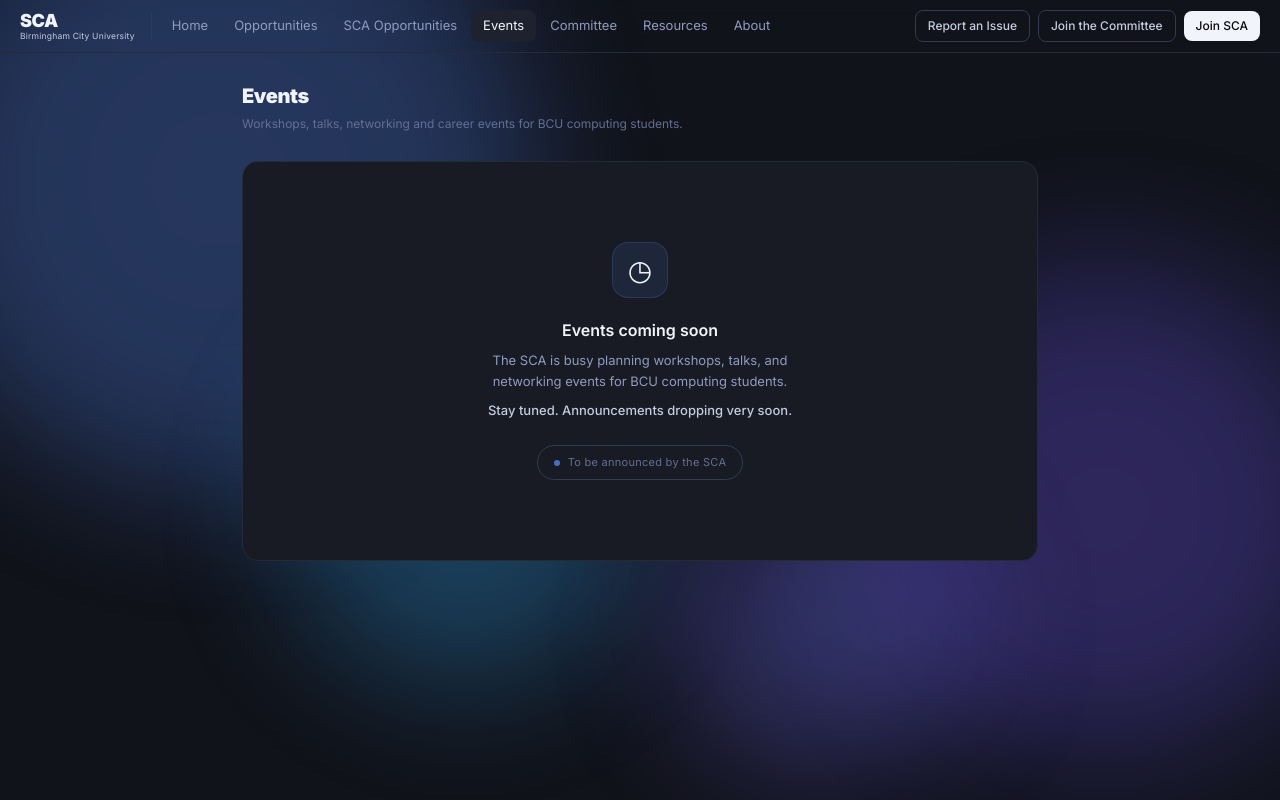
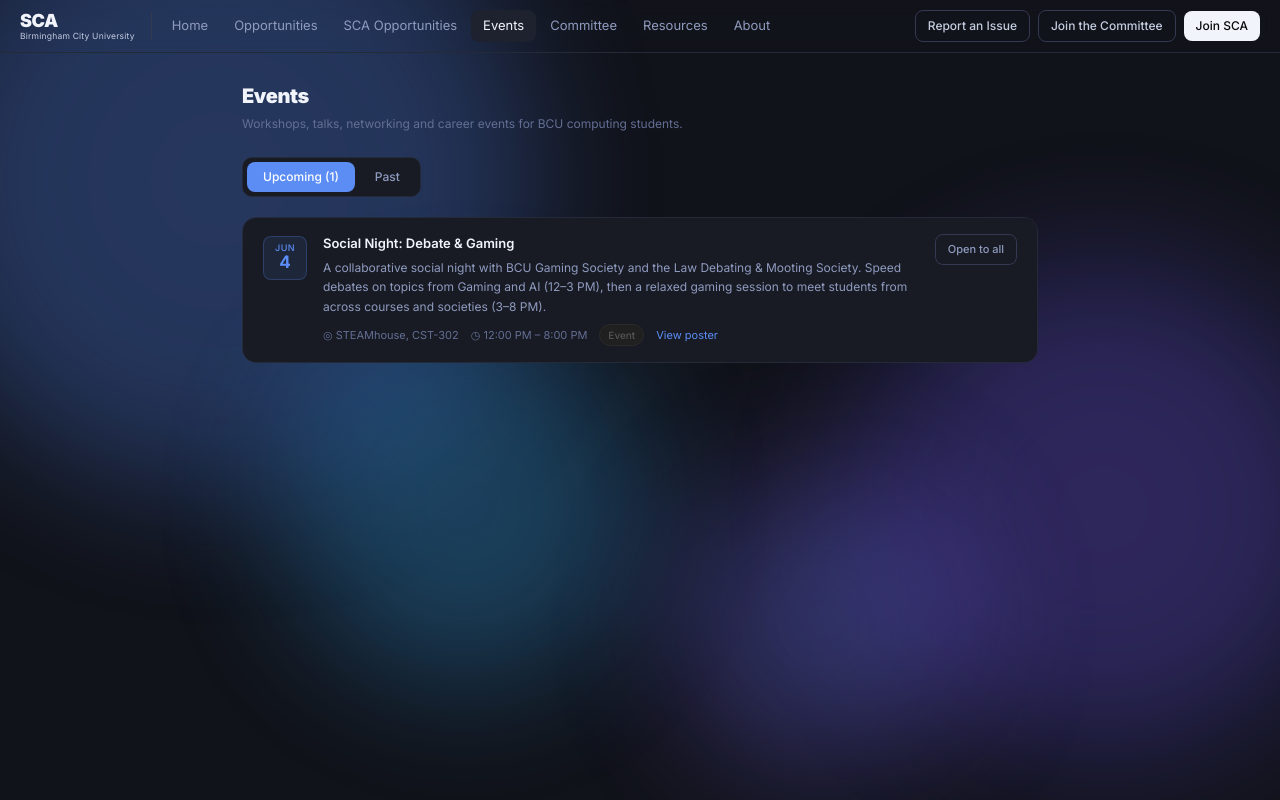
Before and after one commit to uffbilxl/sca, a Next.js app: page /events in a window 1280 px wide. Built offline with nearby package versions, Linux system fonts and the light colour scheme.

Commit message:
Add events page tabs, poster modal, and Social Night event
- Upcoming/Past tab toggle with live counts
- Poster lightbox modal (view poster link on event card)
- Social Night 4 Jun 2026 added with full description
- Fix STEAMhouse spelling
- Add poster field to SCAEvent type

```diff
--- a/src/app/events/page.tsx
+++ b/src/app/events/page.tsx
@@ -1,38 +1,69 @@
+'use client'
+import { useState } from 'react'
+import Image from 'next/image'
 import { format } from 'date-fns'
 import { eventTypeLabel, spotsLeft } from '@/lib/utils'
 import { RegisterButton } from '@/components/events/RegisterButton'
 import type { SCAEvent } from '@/types'
 
-// Add events here - same pattern as src/data/opportunities.ts
 const EVENTS: SCAEvent[] = [
-  // {
-  //   id: 'example-event',
-  //   title: 'Tech Talk: Breaking into FAANG',
-  //   description: 'A panel of BCU alumni share their experiences.',
-  //   location: 'Curzon Building, Room G18',
-  //   isOnline: false,
-  //   date: new Date('2025-11-01T18:00:00'),
-  //   endDate: new Date('2025-11-01T20:00:00'),
-  //   spots: 60,
-  //   registrations: 0,
-  //   registrationUrl: null,
-  //   type: 'TALK',
-  // },
+  {
+    id: 'social-night-june-2026',
+    title: 'Social Night: Debate & Gaming',
+    description: 'A collaborative social night with BCU Gaming Society and the Law Debating & Mooting Society. Speed debates on topics from Gaming and AI (12–3 PM), then a relaxed gaming session to meet students from across courses and societies (3–8 PM).',
+    location: 'STEAMhouse, CST-302',
+    isOnline: false,
+    date: new Date('2026-06-04T12:00:00'),
+    endDate: new Date('2026-06-04T20:00:00'),
+    spots: null,
+    registrations: 0,
+    registrationUrl: null,
+    type: 'OTHER',
+    poster: '/posters/social-night-june-2026.jpg',
+  },
 ]
 
 export default function EventsPage() {
-  const upcoming = EVENTS.filter(e => e.date >= new Date()).sort((a, b) => +a.date - +b.date)
+  const now = new Date()
+  const upcoming = EVENTS.filter(e => e.date >= now).sort((a, b) => +a.date - +b.date)
+  const past = EVENTS.filter(e => e.date < now).sort((a, b) => +b.date - +a.date)
+
+  const [tab, setTab] = useState<'upcoming' | 'past'>('upcoming')
+  const [posterSrc, setPosterSrc] = useState<string | null>(null)
+
+  const list = tab === 'upcoming' ? upcoming : past
 
   return (
     <div className="max-w-[860px] mx-auto px-4 sm:px-8 py-5 sm:py-7">
-      <div className="mb-7">
+      {/* Header */}
+      <div className="mb-6">
         <h1 className="text-[20px] font-black tracking-[-0.4px] text-[var(--t1)]">Events</h1>
         <p className="text-[12px] text-[var(--t4)] mt-1">Workshops, talks, networking and career events for BCU computing students.</p>
       </div>
 
-      {upcoming.length === 0 ? (
+      {/* Tabs */}
+      <div className="flex gap-1 mb-5 border border-[var(--b1)] rounded-lg p-1 w-fit bg-[var(--bg2)]">
+        {(['upcoming', 'past'] as const).map(t => (
+          <button
+            key={t}
+            onClick={() => setTab(t)}
+            className={`px-4 py-1.5 rounded-md text-[12px] font-medium transition-colors capitalize ${
+              tab === t
+                ? 'bg-accent text-white'
+                : 'text-[var(--t3)] hover:text-[var(--t1)]'
+            }`}
+          >
+            {t === 'upcoming' ? `Upcoming${upcoming.length ? ` (${upcoming.length})` : ''}` : 'Past'}
+          </button>
+        ))}
+      </div>
+
+      {/* List */}
+      {list.length === 0 ? (
         <div className="border border-[var(--b1)] rounded-2xl bg-[var(--bg2)] py-20 px-6 sm:px-10 text-center">
           <div className="w-14 h-14 rounded-2xl bg-accent/10 border border-accent/20 flex items-center justify-center text-[28px] mx-auto mb-5">◷</div>
+          {tab === 'upcoming' ? (
+            <>
               <div className="text-[16px] font-semibold text-[var(--t1)] mb-2">Events coming soon</div>
               <div className="text-[13px] text-[var(--t3)] max-w-xs mx-auto leading-relaxed">
                 The SCA is busy planning workshops, talks, and networking events for BCU computing students.
@@ -42,46 +73,71 @@ export default function EventsPage() {
                 <span className="w-1.5 h-1.5 rounded-full bg-accent animate-pulse inline-block" />
                 To be announced by the SCA
               </div>
+            </>
+          ) : (
+            <>
+              <div className="text-[16px] font-semibold text-[var(--t1)] mb-2">No past events yet</div>
+              <div className="text-[13px] text-[var(--t3)] max-w-xs mx-auto leading-relaxed">
+                Previous events will appear here once they've taken place.
+              </div>
+            </>
+          )}
         </div>
       ) : (
         <div className="flex flex-col gap-px border border-[var(--b1)] rounded-xl overflow-hidden">
-          {upcoming.map(event => {
+          {list.map(event => {
             const sl = spotsLeft(event.spots, event.registrations)
             const full = sl === 'Full'
+            const isPast = event.date < now
 
             return (
-              <div key={event.id} className="bg-[var(--bg2)] px-4 sm:px-5 py-4 flex items-center gap-3 sm:gap-4 border-b border-[var(--b1)] last:border-b-0 hover:bg-[var(--bg3)] transition-colors">
+              <div
+                key={event.id}
+                className={`bg-[var(--bg2)] px-4 sm:px-5 py-4 flex items-start gap-3 sm:gap-4 border-b border-[var(--b1)] last:border-b-0 transition-colors ${isPast ? 'opacity-70' : 'hover:bg-[var(--bg3)]'}`}
+              >
                 {/* Date block */}
-                <div className="w-11 h-11 rounded-md bg-accent/10 border border-accent/25 flex flex-col items-center justify-center flex-shrink-0">
-                  <span className="text-[9px] font-medium text-accent uppercase tracking-wider leading-none">{format(event.date, 'MMM')}</span>
-                  <span className="text-[17px] font-bold text-accent leading-tight">{format(event.date, 'd')}</span>
+                <div className={`w-11 h-11 rounded-md flex flex-col items-center justify-center flex-shrink-0 mt-0.5 ${isPast ? 'bg-[var(--bg3)] border border-[var(--b1)]' : 'bg-accent/10 border border-accent/25'}`}>
+                  <span className={`text-[9px] font-medium uppercase tracking-wider leading-none ${isPast ? 'text-[var(--t4)]' : 'text-accent'}`}>{format(event.date, 'MMM')}</span>
+                  <span className={`text-[17px] font-bold leading-tight ${isPast ? 'text-[var(--t3)]' : 'text-accent'}`}>{format(event.date, 'd')}</span>
                 </div>
 
                 {/* Info */}
                 <div className="flex-1 min-w-0">
-                  <div className="text-[13px] font-medium text-[var(--t1)] mb-1.5 truncate">{event.title}</div>
-                  <div className="flex gap-2 sm:gap-3 flex-wrap">
+                  <div className="text-[13px] font-semibold text-[var(--t1)] mb-1">{event.title}</div>
+                  {event.description && (
+                    <p className="text-[12px] text-[var(--t3)] leading-relaxed mb-2">{event.description}</p>
+                  )}
+                  <div className="flex gap-2 sm:gap-3 flex-wrap items-center">
                     <span className="text-[11px] text-[var(--t4)] flex items-center gap-1">
                       {event.isOnline ? '⊕' : '◎'} {event.location}
                     </span>
-                    <span className="text-[11px] text-[var(--t4)] hidden sm:inline">
+                    <span className="text-[11px] text-[var(--t4)]">
                       ◷ {format(event.date, 'h:mm a')}{event.endDate ? ` – ${format(event.endDate, 'h:mm a')}` : ''}
                     </span>
                     <span className="badge-gray text-[10px]">{eventTypeLabel(event.type)}</span>
+                    {event.poster && (
+                      <button
+                        onClick={() => setPosterSrc(event.poster!)}
+                        className="text-[11px] text-accent hover:underline flex items-center gap-1"
+                      >
+                        View poster
+                      </button>
+                    )}
                   </div>
                 </div>
 
                 {/* Right */}
                 <div className="flex flex-col items-end gap-1.5 flex-shrink-0">
+                  {isPast ? (
+                    <span className="text-[11px] text-[var(--t4)]">{event.spots ? `${event.registrations} attended` : 'Completed'}</span>
+                  ) : !event.spots && !event.registrationUrl ? (
+                    <span className="px-3 py-1.5 border border-[var(--b2)] rounded-md text-[11px] text-[var(--t3)] font-medium">Open to all</span>
+                  ) : (
+                    <>
                       <RegisterButton eventId={event.id} disabled={full} registrationUrl={event.registrationUrl} />
-                  {sl && sl !== 'Full' && (
-                    <span className="text-[10px] text-[var(--t4)]">{sl}</span>
-                  )}
-                  {full && (
-                    <span className="text-[10px] text-red-400">Full</span>
-                  )}
-                  {!event.spots && (
-                    <span className="text-[10px] text-[var(--t4)]">Open to all</span>
+                      {sl && sl !== 'Full' && <span className="text-[10px] text-[var(--t4)]">{sl}</span>}
+                      {full && <span className="text-[10px] text-red-400">Full</span>}
+                    </>
                   )}
                 </div>
               </div>
@@ -89,6 +145,30 @@ export default function EventsPage() {
           })}
         </div>
       )}
+
+      {/* Poster modal */}
+      {posterSrc && (
+        <div
+          className="fixed inset-0 z-50 flex items-center justify-center bg-black/70 backdrop-blur-sm p-4"
+          onClick={() => setPosterSrc(null)}
+        >
+          <div className="relative max-w-sm w-full" onClick={e => e.stopPropagation()}>
+            <button
+              onClick={() => setPosterSrc(null)}
+              className="absolute -top-3 -right-3 z-10 w-7 h-7 rounded-full bg-[var(--bg1)] border border-[var(--b1)] flex items-center justify-center text-[var(--t3)] hover:text-[var(--t1)] text-[13px] font-bold"
+            >
+              ✕
+            </button>
+            <Image
+              src={posterSrc}
+              alt="Event poster"
+              width={480}
+              height={600}
+              className="rounded-xl w-full h-auto object-contain"
+            />
+          </div>
+        </div>
+      )}
     </div>
   )
 }
--- a/src/types/index.ts
+++ b/src/types/index.ts
@@ -65,6 +65,7 @@ export interface SCAEvent {
   registrations: number
   registrationUrl: string | null
   type: EventType
+  poster?: string | null
 }
 
 export interface FilterState {
```
Also changed, not shown: public/posters/social-night-june-2026.jpg (added). Lines whose indentation alone changed are shown as unchanged.
